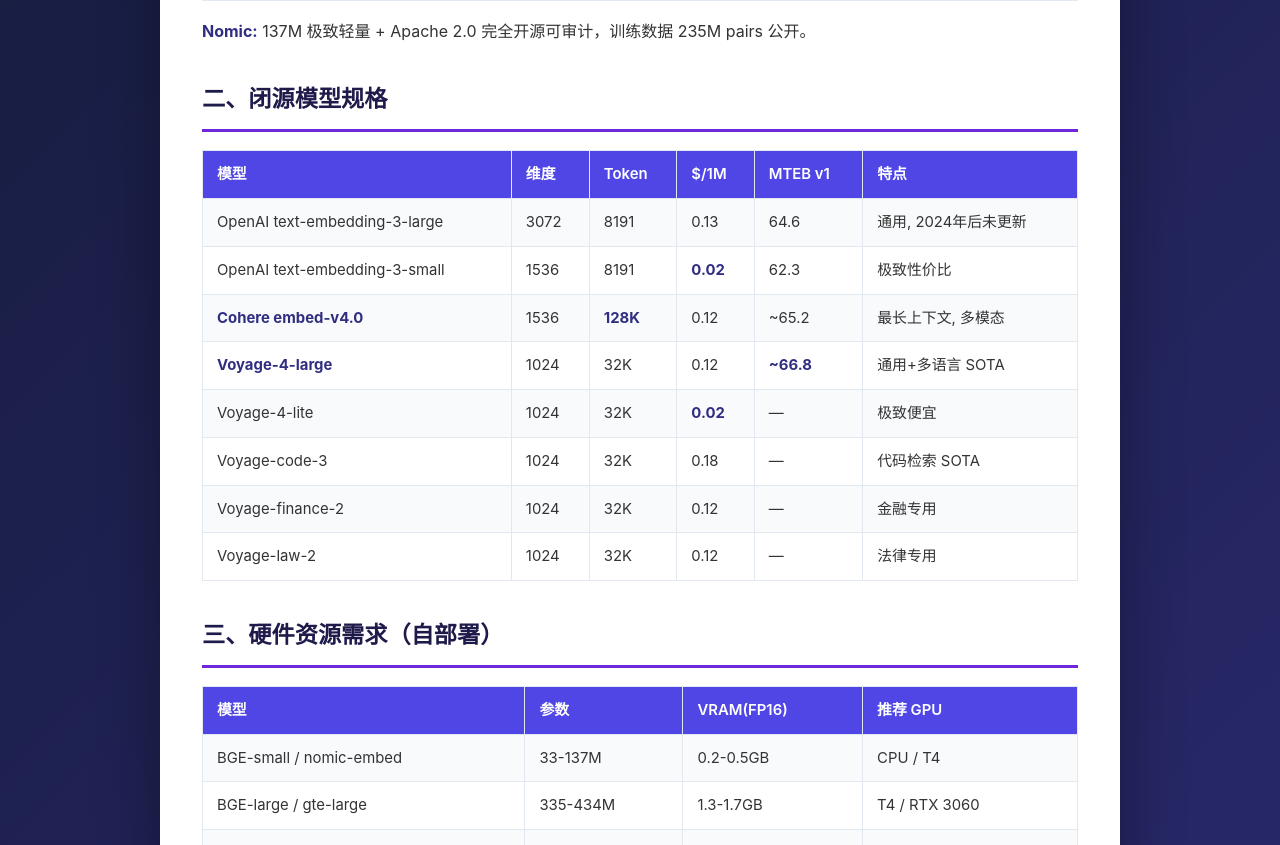
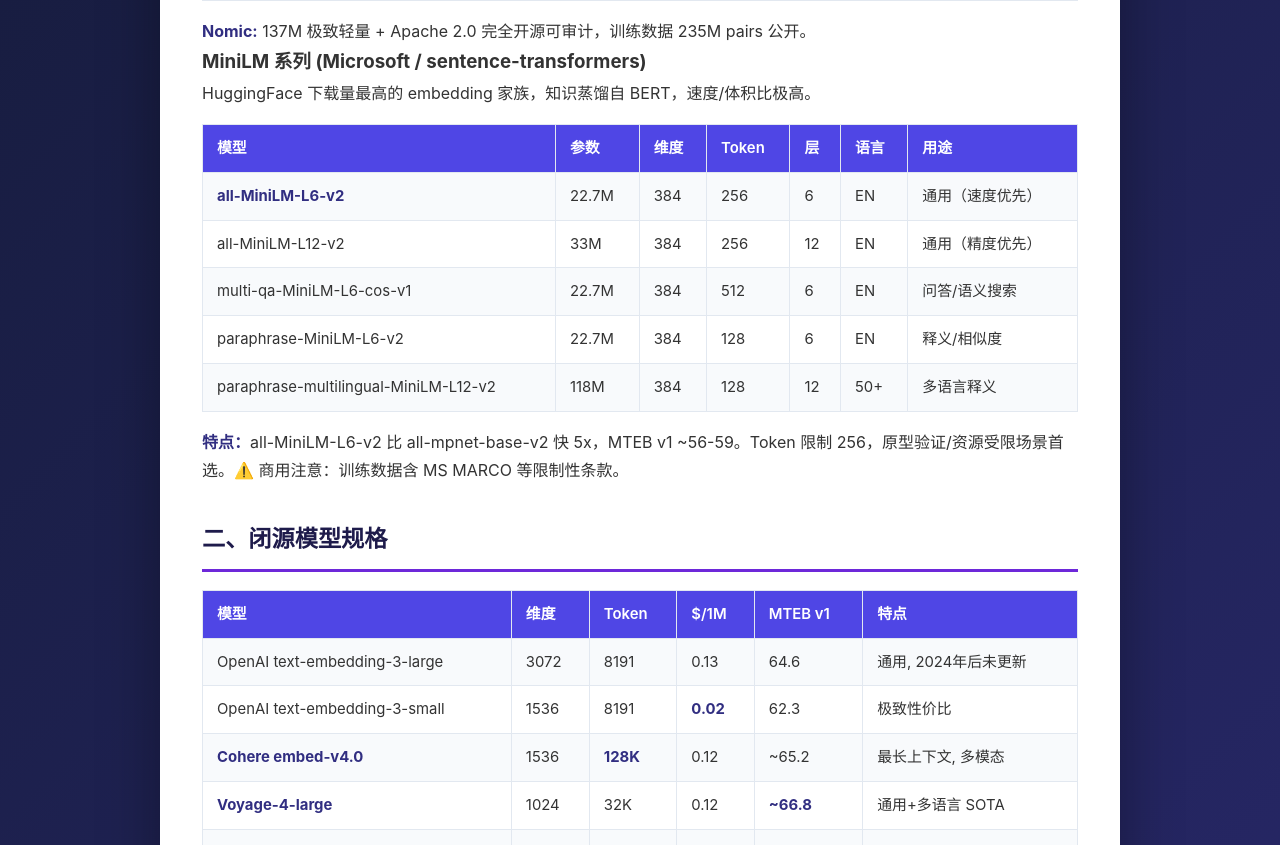
Before and after one commit to wolfhawkld/human_ai_knowledge, a plain HTML site: page embedding-models-comparison.html in a window 1280 px wide. Shown: the part 1459-2304 px from the top of the page. Drawn offline with Linux system fonts and the light colour scheme.

Commit message:
Add MiniLM family to Embedding comparison: all-MiniLM, multi-qa, paraphrase

```diff
--- a/embedding-models-comparison.html
+++ b/embedding-models-comparison.html
@@ -81,6 +81,18 @@ body {
 </table>
 <p><strong>Nomic:</strong> 137M 极致轻量 + Apache 2.0 完全开源可审计，训练数据 235M pairs 公开。</p>
 
+<h3>MiniLM 系列 (Microsoft / sentence-transformers)</h3>
+<p>HuggingFace 下载量最高的 embedding 家族，知识蒸馏自 BERT，速度/体积比极高。</p>
+<table>
+  <tr><th>模型</th><th>参数</th><th>维度</th><th>Token</th><th>层</th><th>语言</th><th>用途</th></tr>
+  <tr><td><strong>all-MiniLM-L6-v2</strong></td><td>22.7M</td><td>384</td><td>256</td><td>6</td><td>EN</td><td>通用（速度优先）</td></tr>
+  <tr><td>all-MiniLM-L12-v2</td><td>33M</td><td>384</td><td>256</td><td>12</td><td>EN</td><td>通用（精度优先）</td></tr>
+  <tr><td>multi-qa-MiniLM-L6-cos-v1</td><td>22.7M</td><td>384</td><td>512</td><td>6</td><td>EN</td><td>问答/语义搜索</td></tr>
+  <tr><td>paraphrase-MiniLM-L6-v2</td><td>22.7M</td><td>384</td><td>128</td><td>6</td><td>EN</td><td>释义/相似度</td></tr>
+  <tr><td>paraphrase-multilingual-MiniLM-L12-v2</td><td>118M</td><td>384</td><td>128</td><td>12</td><td>50+</td><td>多语言释义</td></tr>
+</table>
+<p><strong>特点：</strong>all-MiniLM-L6-v2 比 all-mpnet-base-v2 快 5x，MTEB v1 ~56-59。Token 限制 256，原型验证/资源受限场景首选。⚠️ 商用注意：训练数据含 MS MARCO 等限制性条款。</p>
+
 <h2>二、闭源模型规格</h2>
 <table>
   <tr><th>模型</th><th>维度</th><th>Token</th><th>$/1M</th><th>MTEB v1</th><th>特点</th></tr>
```
Also changed, not shown: embedding-models-comparison.md (+20 -0 lines).
